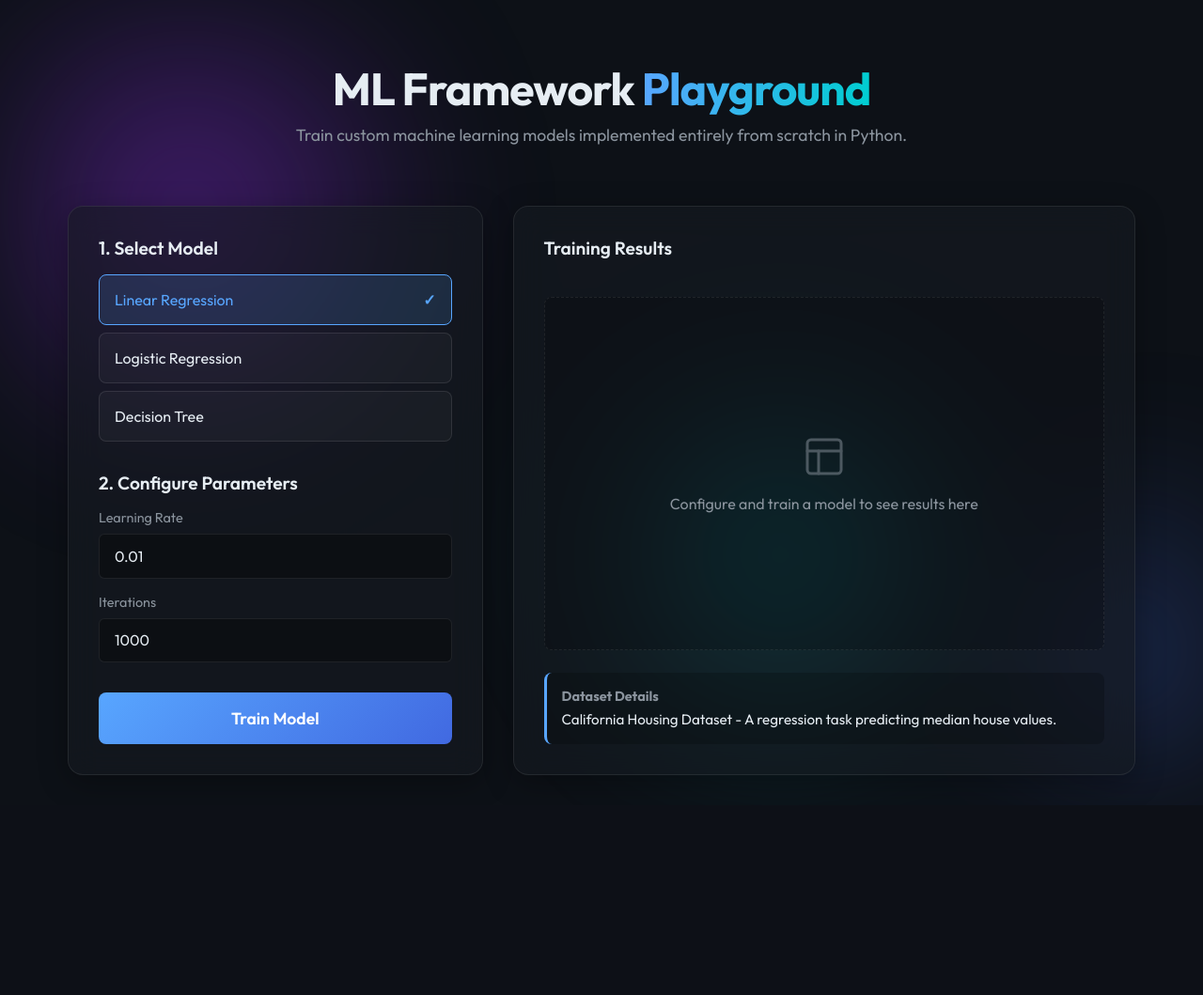
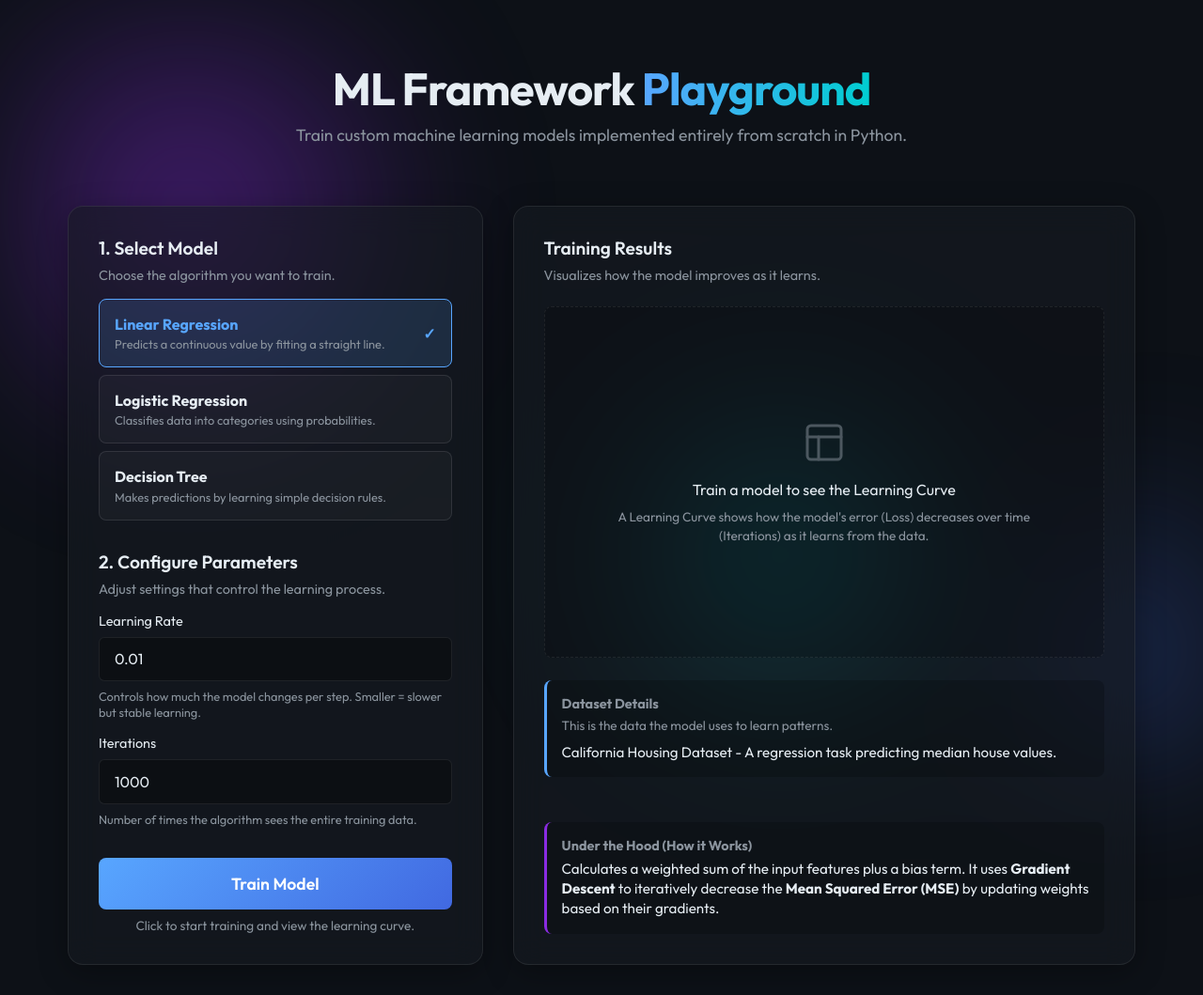
Before and after one commit to Shivamkadam692/ML_FrameWork, a Flask app: page / in a window 1280 px wide. Shown: the whole page at 94% size. Before the commit the page ends 838 px from the top, so only its background shows below. Run offline with Flask 3, Linux system fonts and the light colour scheme.

Commit message:
new things added

```diff
--- a/static/script.js
+++ b/static/script.js
@@ -20,6 +20,12 @@
         'linear': 'California Housing Dataset - A regression task predicting median house values based on 8 features.',
         'logistic': 'Breast Cancer Dataset - A classification task predicting whether a tumor is malignant or benign.',
         'tree': 'Iris Dataset - A multi-class classification task identifying iris flower species based on sepal/petal dimensions.'
+    };
+
+    const howItWorks = {
+        'linear': 'Calculates a weighted sum of the input features plus a bias term. It uses <strong>Gradient Descent</strong> to iteratively decrease the <strong>Mean Squared Error (MSE)</strong> by updating weights based on their gradients.',
+        'logistic': 'Passes a weighted sum of inputs through a <strong>Sigmoid function</strong> to output a probability (0-1). It uses Gradient Descent to minimize the <strong>Binary Cross-Entropy Loss</strong>, finding the best boundary between classes.',
+        'tree': 'Builds a tree by recursively partitioning data. At each step, it finds the feature and split point that maximizes information gain using <strong>Gini Impurity</strong>. It stops when reaching max depth or minimum samples.'
     };
 
     // Tab Switching Logic
@@ -46,6 +52,7 @@
 
             // Update description
             datasetDesc.textContent = descriptions[currentModel];
+            document.getElementById('howItWorksDesc').innerHTML = howItWorks[currentModel];
         });
     });
 
@@ -118,8 +125,11 @@
         if (modelType === 'tree' || !lossHistory || lossHistory.length === 0) {
             // Decision trees don't use GD, so no loss curve
             emptyState.innerHTML = `
-                <svg width="48" height="48" viewBox="0 0 24 24" fill="none" stroke="currentColor" stroke-width="1.5" stroke-linecap="round" stroke-linejoin="round" style="opacity:0.8"><path d="M21 16V8a2 2 0 0 0-1-1.73l-7-4a2 2 0 0 0-2 0l-7 4A2 2 0 0 0 3 8v8a2 2 0 0 0 1 1.73l7 4a2 2 0 0 0 2 0l7-4A2 2 0 0 0 21 16z"></path><polyline points="3.27 6.96 12 12.01 20.73 6.96"></polyline><line x1="12" y1="22.08" x2="12" y2="12"></line></svg>
-                <p>Tree constructed successfully! No gradient descent loss to track.</p>
+                <svg width="48" height="48" viewBox="0 0 24 24" fill="none" stroke="currentColor" stroke-width="1.5" stroke-linecap="round" stroke-linejoin="round" style="opacity:0.8; margin-bottom: 0.5rem;"><path d="M21 16V8a2 2 0 0 0-1-1.73l-7-4a2 2 0 0 0-2 0l-7 4A2 2 0 0 0 3 8v8a2 2 0 0 0 1 1.73l7 4a2 2 0 0 0 2 0l7-4A2 2 0 0 0 21 16z"></path><polyline points="3.27 6.96 12 12.01 20.73 6.96"></polyline><line x1="12" y1="22.08" x2="12" y2="12"></line></svg>
+                <div style="text-align: center; max-width: 80%;">
+                    <p style="margin-bottom: 0.5rem; color: var(--text-primary); font-weight: 500;">Tree Constructed Successfully!</p>
+                    <span class="help-text" style="font-size: 0.85rem; color: var(--text-secondary);">Decision Trees learn by making direct mathematical splits in the dataset all at once. Unlike gradient descent, they do not incrementally update weights. Therefore, there is no continuous error curve to visualize.</span>
+                </div>
             `;
             emptyState.classList.remove('hidden');
             return;
@@ -162,6 +172,13 @@
                 maintainAspectRatio: false,
                 plugins: {
                     legend: { display: false },
+                    title: {
+                        display: true,
+                        text: 'Learning Curve: How the model\'s error decreases over time.',
+                        color: 'rgba(230, 237, 243, 0.8)',
+                        font: { size: 14, weight: 'normal', family: 'Outfit' },
+                        padding: { top: 0, bottom: 20 }
+                    },
                     tooltip: {
                         mode: 'index',
                         intersect: false,
@@ -175,11 +192,11 @@
                 scales: {
                     x: {
                         grid: { color: 'rgba(255, 255, 255, 0.05)' },
-                        title: { display: true, text: 'Iteration' }
+                        title: { display: true, text: 'Iteration (Training Step)', color: '#8b949e', font: { size: 13 } }
                     },
                     y: {
                         grid: { color: 'rgba(255, 255, 255, 0.05)' },
-                        title: { display: true, text: 'Loss' }
+                        title: { display: true, text: 'Loss (Amount of Error)', color: '#8b949e', font: { size: 13 } }
                     }
                 },
                 interaction: {
--- a/static/style.css
+++ b/static/style.css
@@ -148,11 +148,17 @@
 h2 {
     font-size: 1.2rem;
     font-weight: 600;
-    margin-bottom: 1rem;
+    margin-bottom: 0.5rem;
     color: var(--text-primary);
     display: flex;
     align-items: center;
     gap: 0.5rem;
+}
+
+.section-desc {
+    color: var(--text-secondary);
+    font-size: 0.9rem;
+    margin-bottom: 1rem;
 }
 
 /* Tabs */
@@ -178,6 +184,19 @@
     justify-content: space-between;
     align-items: center;
 }
+
+.tab-btn div {
+    display: flex;
+    flex-direction: column;
+    gap: 0.2rem;
+}
+
+.tab-btn .help-text {
+    font-size: 0.8rem;
+    color: var(--text-secondary);
+    font-weight: normal;
+}
+
 
 .tab-btn:hover {
     background: rgba(255, 255, 255, 0.08);
@@ -219,7 +238,14 @@
 
 .input-group label {
     font-size: 0.9rem;
+    color: var(--text-primary);
+    font-weight: 500;
+}
+
+.input-group .help-text {
+    font-size: 0.8rem;
     color: var(--text-secondary);
+    line-height: 1.3;
 }
 
 .input-group input {
--- a/templates/index.html
+++ b/templates/index.html
@@ -32,25 +32,44 @@
             <section class="controls-panel glass-panel">
                 <div class="model-selector">
                     <h2>1. Select Model</h2>
+                    <p class="section-desc">Choose the algorithm you want to train.</p>
                     <div class="tabs">
-                        <button class="tab-btn active" data-model="linear">Linear Regression</button>
-                        <button class="tab-btn" data-model="logistic">Logistic Regression</button>
-                        <button class="tab-btn" data-model="tree">Decision Tree</button>
+                        <button class="tab-btn active" data-model="linear">
+                            <div>
+                                <strong>Linear Regression</strong>
+                                <span class="help-text">Predicts a continuous value by fitting a straight line.</span>
+                            </div>
+                        </button>
+                        <button class="tab-btn" data-model="logistic">
+                            <div>
+                                <strong>Logistic Regression</strong>
+                                <span class="help-text">Classifies data into categories using probabilities.</span>
+                            </div>
+                        </button>
+                        <button class="tab-btn" data-model="tree">
+                            <div>
+                                <strong>Decision Tree</strong>
+                                <span class="help-text">Makes predictions by learning simple decision rules.</span>
+                            </div>
+                        </button>
                     </div>
                 </div>
 
                 <div class="hyperparameters">
                     <h2>2. Configure Parameters</h2>
+                    <p class="section-desc">Adjust settings that control the learning process.</p>
 
                     <!-- Linear/Logistic specific -->
                     <div id="gd-params" class="param-group active">
                         <div class="input-group">
                             <label for="learningRate">Learning Rate</label>
                             <input type="number" id="learningRate" value="0.01" step="0.001" min="0.0001" max="1.0">
+                            <small class="help-text">Controls how much the model changes per step. Smaller = slower but stable learning.</small>
                         </div>
                         <div class="input-group">
                             <label for="iterations">Iterations</label>
                             <input type="number" id="iterations" value="1000" step="100" min="100" max="10000">
+                            <small class="help-text">Number of times the algorithm sees the entire training data.</small>
                         </div>
                     </div>
 
@@ -59,10 +78,12 @@
                         <div class="input-group">
                             <label for="maxDepth">Max Depth</label>
                             <input type="number" id="maxDepth" value="5" step="1" min="1" max="20">
+                            <small class="help-text">Maximum levels in the tree. Too high may overfit the data.</small>
                         </div>
                         <div class="input-group">
                             <label for="minSamples">Min Samples Split</label>
                             <input type="number" id="minSamples" value="2" step="1" min="2" max="50">
+                            <small class="help-text">Minimum data points required to split a node further.</small>
                         </div>
                     </div>
                 </div>
@@ -72,6 +93,7 @@
                         <span class="btn-text">Train Model</span>
                         <span class="loader hidden"></span>
                     </button>
+                    <p class="help-text" style="text-align: center; margin-top: 0.5rem; color: var(--text-secondary); font-size: 0.85rem;">Click to start training and view the learning curve.</p>
                 </div>
 
                 <div id="errorMsg" class="error-msg hidden"></div>
@@ -80,7 +102,10 @@
             <!-- Right Panel: Results -->
             <section class="results-panel glass-panel">
                 <div class="results-header">
-                    <h2>Training Results</h2>
+                    <div>
+                        <h2>Training Results</h2>
+                        <p class="section-desc" style="margin-bottom: 0;">Visualizes how the model improves as it learns.</p>
+                    </div>
                     <div id="metricBadge" class="metric-badge hidden"></div>
                 </div>
 
@@ -88,13 +113,22 @@
                     <canvas id="lossChart"></canvas>
                     <div id="emptyState" class="empty-state">
                         <svg width="48" height="48" viewBox="0 0 24 24" fill="none" stroke="currentColor" stroke-width="1.5" stroke-linecap="round" stroke-linejoin="round"><rect x="3" y="3" width="18" height="18" rx="2" ry="2"></rect><line x1="3" y1="9" x2="21" y2="9"></line><line x1="9" y1="21" x2="9" y2="9"></line></svg>
-                        <p>Configure and train a model to see results here</p>
+                        <div style="text-align: center; max-width: 80%;">
+                            <p style="margin-bottom: 0.5rem; color: var(--text-primary); font-weight: 500;">Train a model to see the Learning Curve</p>
+                            <span class="help-text" style="font-size: 0.85rem;">A Learning Curve shows how the model's error (Loss) decreases over time (Iterations) as it learns from the data.</span>
+                        </div>
                     </div>
                 </div>
 
                 <div class="dataset-info">
                     <h3>Dataset Details</h3>
+                    <p class="help-text" style="color: var(--text-secondary); margin-bottom: 0.5rem; font-size: 0.85rem;">This is the data the model uses to learn patterns.</p>
                     <p id="datasetDesc">California Housing Dataset - A regression task predicting median house values.</p>
+                </div>
+
+                <div class="how-it-works-info" style="margin-top: 1.5rem; padding: 1rem; background: rgba(0, 0, 0, 0.2); border-radius: 8px; border-left: 3px solid var(--gradient-1);">
+                    <h3 style="font-size: 0.9rem; color: var(--text-secondary); margin-bottom: 0.3rem;">Under the Hood (How it Works)</h3>
+                    <p id="howItWorksDesc" style="font-size: 0.95rem; line-height: 1.4;">Calculates a weighted sum of the input features plus a bias term. It uses <strong>Gradient Descent</strong> to iteratively decrease the <strong>Mean Squared Error (MSE)</strong> by updating weights based on their gradients.</p>
                 </div>
             </section>
         </main>
```
